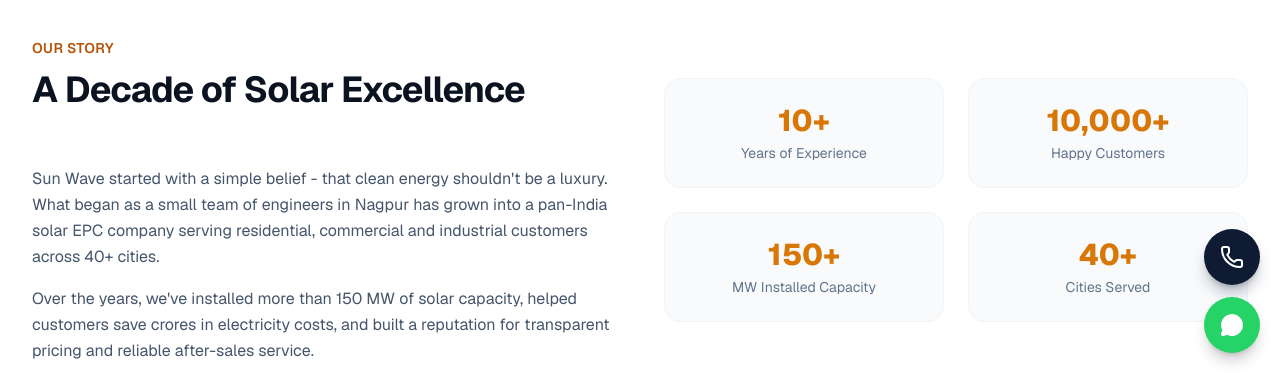
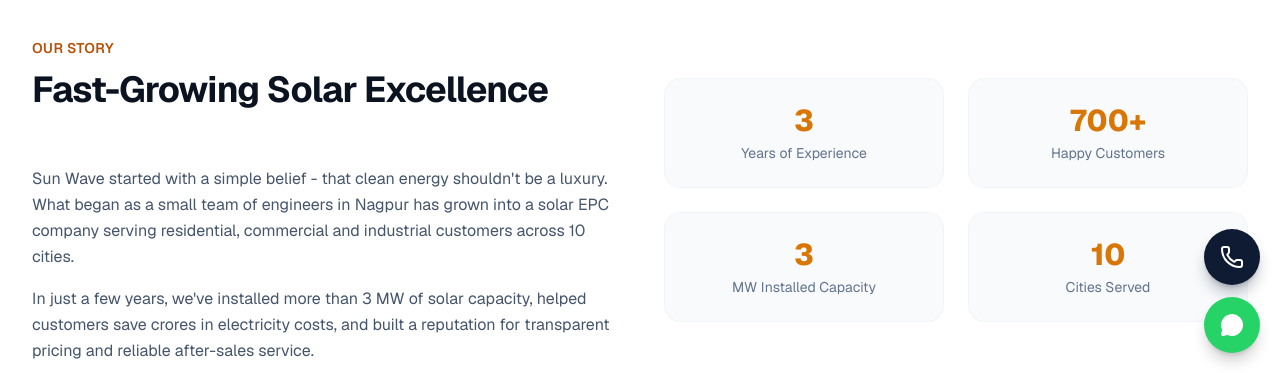
Before and after one commit to prabhjot-arora31/sunwave, a Next.js app: page /about in a window 1280 px wide. Shown: the part 427-800 px from the top of the page. Built offline with nearby package versions, Linux system fonts and the light colour scheme; no server answers.

Commit message:
Update company statistics and descriptions to reflect current status

```diff
--- a/src/app/about/page.tsx
+++ b/src/app/about/page.tsx
@@ -55,15 +55,15 @@
         <Container>
           <div className="grid lg:grid-cols-2 gap-12 items-center mb-16">
             <div>
-              <SectionHeading center={false} eyebrow="Our Story" title="A Decade of Solar Excellence" />
+              <SectionHeading center={false} eyebrow="Our Story" title="Fast-Growing Solar Excellence" />
               <p className="text-slate-600 leading-relaxed mb-4">
                 Sun Wave started with a simple belief - that clean energy shouldn&apos;t be a luxury.
                 What began as a small team of engineers in Nagpur has grown into a
-                pan-India solar EPC company serving residential, commercial and industrial
-                customers across 40+ cities.
+                solar EPC company serving residential, commercial and industrial
+                customers across 10 cities.
               </p>
               <p className="text-slate-600 leading-relaxed">
-                Over the years, we&apos;ve installed more than 150 MW of solar capacity, helped
+                In just a few years, we&apos;ve installed more than 3 MW of solar capacity, helped
                 customers save crores in electricity costs, and built a reputation for
                 transparent pricing and reliable after-sales service.
               </p>
--- a/src/components/finance/EmiCalculator.tsx
+++ b/src/components/finance/EmiCalculator.tsx
@@ -4,7 +4,7 @@
 
 export default function EmiCalculator() {
   const [amount, setAmount] = useState(200000);
-  const [rate, setRate] = useState(8.5);
+  const [rate, setRate] = useState(5);
   const [tenure, setTenure] = useState(5);
 
   const emi = useMemo(() => {
@@ -55,7 +55,7 @@
           <input
             id="rate"
             type="range"
-            min={7}
+            min={5}
             max={15}
             step={0.1}
             value={rate}
--- a/src/components/home/WhyChooseUs.tsx
+++ b/src/components/home/WhyChooseUs.tsx
@@ -7,7 +7,7 @@
   return (
     <section className="py-20 bg-white">
       <Container>
-        <SectionHeading eyebrow="Why Choose Us" title="Trusted by 10,000+ Customers" />
+        <SectionHeading eyebrow="Why Choose Us" title="Trusted by 700+ Customers" />
         <div className="grid sm:grid-cols-2 lg:grid-cols-3 gap-x-8 gap-y-10">
           {whyChooseUs.map((w) => (
             <div key={w.title} className="flex gap-4">
--- a/src/data/content.ts
+++ b/src/data/content.ts
@@ -114,7 +114,7 @@
 
 export const financeFeatures = [
   { label: "Loan amount", value: "Up to ₹15,00,000" },
-  { label: "Interest rate", value: "Starting at 7.5% p.a." },
+  { label: "Interest rate", value: "Starting at 5% p.a." },
   { label: "Tenure", value: "Up to 10 years" },
   { label: "Processing", value: "Minimal documentation, 48-hour approval" },
 ];
@@ -141,8 +141,8 @@
     icon: "ShieldCheck",
   },
   {
-    title: "Pan-India Service",
-    description: "Sales, installation and after-sales service across 40+ cities.",
+    title: "Multi-City Service",
+    description: "Sales, installation and after-sales service across 10 cities.",
     icon: "MapPin",
   },
   {
--- a/src/data/site.ts
+++ b/src/data/site.ts
@@ -8,7 +8,7 @@
   email: "paramjeetbadan806@gmail.com",
   address: "Plot No. 57, Kabir Nagar, Nari Road, Nagpur, Maharashtra - 440026",
   hours: "Mon - Sat, 9:00 AM - 7:00 PM",
-  yearFounded: 2014,
+  yearFounded: 2023,
   socials: {
     facebook: "https://facebook.com",
     instagram: "https://instagram.com",
@@ -52,8 +52,8 @@
 };
 
 export const stats = [
-  { label: "Years of Experience", value: "10+" },
-  { label: "Happy Customers", value: "10,000+" },
-  { label: "MW Installed Capacity", value: "150+" },
-  { label: "Cities Served", value: "40+" },
+  { label: "Years of Experience", value: "3" },
+  { label: "Happy Customers", value: "700+" },
+  { label: "MW Installed Capacity", value: "3" },
+  { label: "Cities Served", value: "10" },
 ];
```
